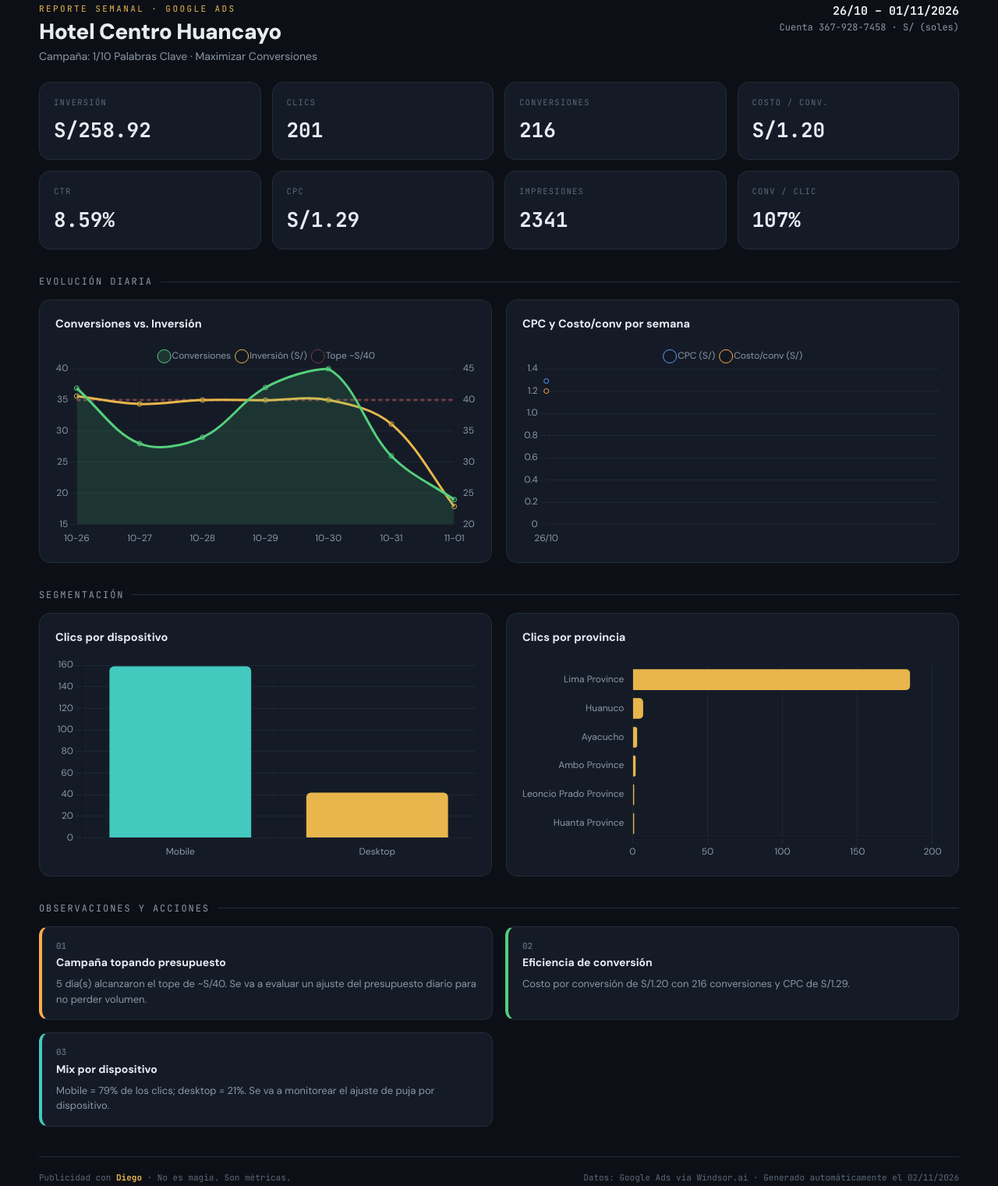
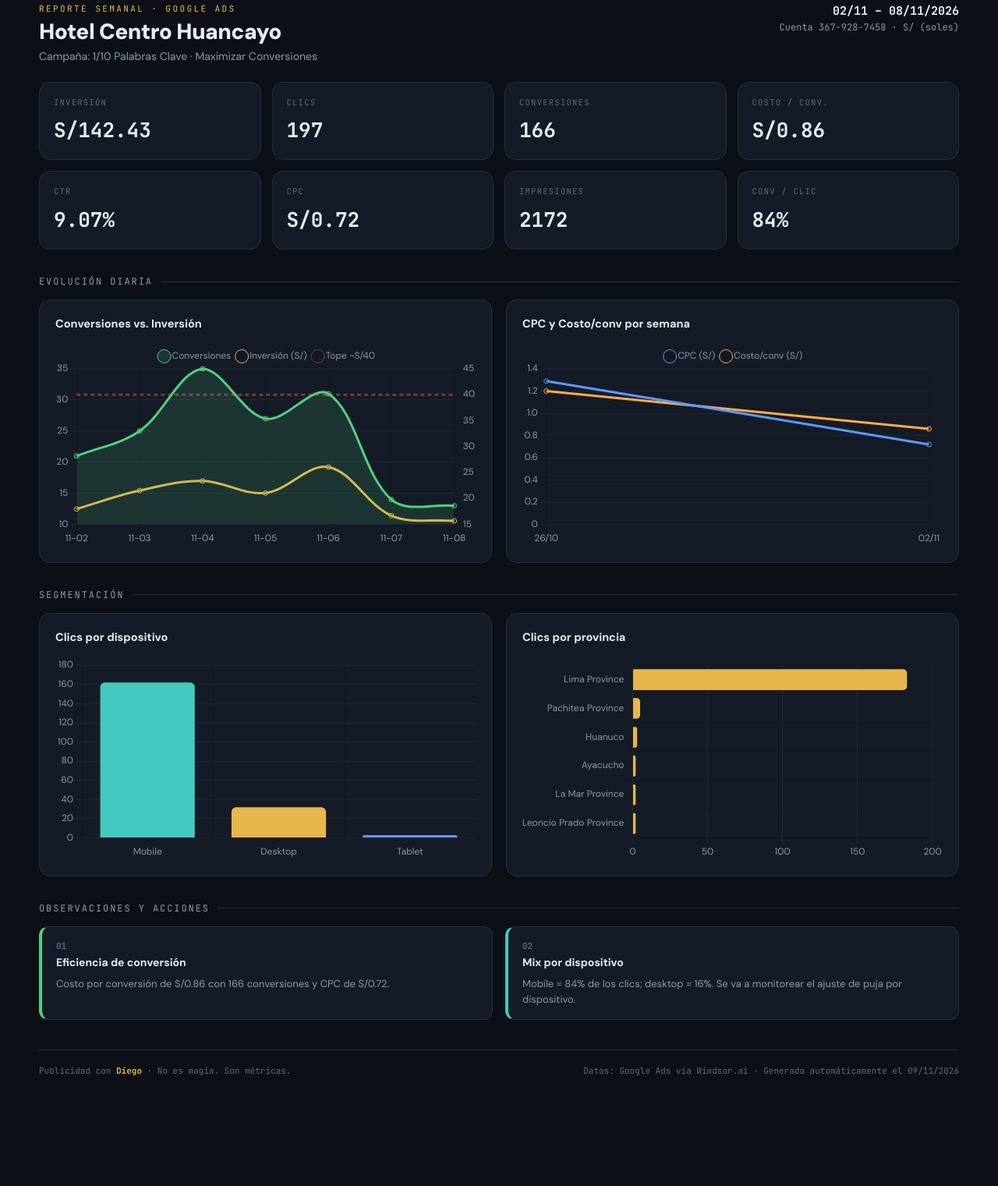
Before and after one commit to publicidadcondiego/dashboard-hotel-centro, a plain HTML site: page index.html in a window 1280 px wide. Shown: the part 29-1550 px from the top of the page at 78% size. After the commit the page ends 1475 px from the top, so only its background shows below. Drawn offline with nearby package versions, Linux system fonts and the light colour scheme.

Commit message:
Actualización automática del dashboard (2026-11-09)

```diff
--- a/index.html
+++ b/index.html
@@ -1,7 +1,7 @@
 <!DOCTYPE html>
 <html lang="es"><head>
 <meta charset="UTF-8"><meta name="viewport" content="width=device-width, initial-scale=1.0">
-<title>Hotel Centro Huancayo — Reporte Semanal (26/10 – 01/11/2026)</title>
+<title>Hotel Centro Huancayo — Reporte Semanal (02/11 – 08/11/2026)</title>
 <link href="https://fonts.googleapis.com/css2?family=DM+Sans:wght@400;500;700;900&family=JetBrains+Mono:wght@400;500;700&display=swap" rel="stylesheet">
 <script src="https://cdnjs.cloudflare.com/ajax/libs/Chart.js/4.4.1/chart.umd.min.js"></script>
 <style>
@@ -51,20 +51,20 @@ tbody td:first-child{text-align:left;font-family:var(--sans);font-weight:500}
     <h1>Hotel Centro Huancayo</h1>
     <div class="subtitle">Campaña: 1/10 Palabras Clave · Maximizar Conversiones</div>
   </div>
-  <div class="period"><span class="range">26/10 – 01/11/2026</span><br>Cuenta 367-928-7458 · S/ (soles)</div>
+  <div class="period"><span class="range">02/11 – 08/11/2026</span><br>Cuenta 367-928-7458 · S/ (soles)</div>
 </div>
 
 <div class="kpis">
-  <div class="kpi"><div class="label">Inversión</div><div class="val">S/258.92</div></div>
-  <div class="kpi"><div class="label">Clics</div><div class="val">201</div></div>
-  <div class="kpi"><div class="label">Conversiones</div><div class="val">216</div></div>
-  <div class="kpi"><div class="label">Costo / Conv.</div><div class="val">S/1.20</div></div>
+  <div class="kpi"><div class="label">Inversión</div><div class="val">S/142.43</div></div>
+  <div class="kpi"><div class="label">Clics</div><div class="val">197</div></div>
+  <div class="kpi"><div class="label">Conversiones</div><div class="val">166</div></div>
+  <div class="kpi"><div class="label">Costo / Conv.</div><div class="val">S/0.86</div></div>
 </div>
 <div class="kpis">
-  <div class="kpi"><div class="label">CTR</div><div class="val">8.59%</div></div>
-  <div class="kpi"><div class="label">CPC</div><div class="val">S/1.29</div></div>
-  <div class="kpi"><div class="label">Impresiones</div><div class="val">2341</div></div>
-  <div class="kpi"><div class="label">Conv / Clic</div><div class="val">107%</div></div>
+  <div class="kpi"><div class="label">CTR</div><div class="val">9.07%</div></div>
+  <div class="kpi"><div class="label">CPC</div><div class="val">S/0.72</div></div>
+  <div class="kpi"><div class="label">Impresiones</div><div class="val">2172</div></div>
+  <div class="kpi"><div class="label">Conv / Clic</div><div class="val">84%</div></div>
 </div>
 
 <div class="section-title">Evolución diaria</div>
@@ -80,34 +80,33 @@ tbody td:first-child{text-align:left;font-family:var(--sans);font-weight:500}
 </div>
 
 <div class="section-title">Observaciones y acciones</div>
-<div class="obs-grid"><div class="obs warn"><div class="n">01</div><h4>Campaña topando presupuesto</h4><p>5 día(s) alcanzaron el tope de ~S/40. Se va a evaluar un ajuste del presupuesto diario para no perder volumen.</p></div>
-<div class="obs green"><div class="n">02</div><h4>Eficiencia de conversión</h4><p>Costo por conversión de S/1.20 con 216 conversiones y CPC de S/1.29.</p></div>
-<div class="obs teal"><div class="n">03</div><h4>Mix por dispositivo</h4><p>Mobile = 79% de los clics; desktop = 21%. Se va a monitorear el ajuste de puja por dispositivo.</p></div></div>
+<div class="obs-grid"><div class="obs green"><div class="n">01</div><h4>Eficiencia de conversión</h4><p>Costo por conversión de S/0.86 con 166 conversiones y CPC de S/0.72.</p></div>
+<div class="obs teal"><div class="n">02</div><h4>Mix por dispositivo</h4><p>Mobile = 84% de los clics; desktop = 16%. Se va a monitorear el ajuste de puja por dispositivo.</p></div></div>
 
 <div class="foot">
   <span>Publicidad con <b>Diego</b> · No es magia. Son métricas.</span>
-  <span>Datos: Google Ads vía Windsor.ai · Generado automáticamente el 02/11/2026</span>
+  <span>Datos: Google Ads vía Windsor.ai · Generado automáticamente el 09/11/2026</span>
 </div>
 
 </div>
 <script>
 Chart.defaults.font.family="'DM Sans',sans-serif";Chart.defaults.color="#8b97a8";
 const grid="rgba(35,44,59,.7)";
-new Chart(chDaily,{type:'line',data:{labels:["10-26", "10-27", "10-28", "10-29", "10-30", "10-31", "11-01"],datasets:[
-  {label:'Conversiones',data:[36.9, 28.0, 29.0, 37.0, 40.0, 26.0, 19.0],borderColor:'#54cf7c',backgroundColor:'rgba(84,207,124,.15)',fill:true,tension:.35,yAxisID:'y'},
-  {label:'Inversión (S/)',data:[40.61, 39.35, 39.99, 39.97, 39.99, 36.13, 22.89],borderColor:'#e8b64c',tension:.35,yAxisID:'y1'},
+new Chart(chDaily,{type:'line',data:{labels:["11-02", "11-03", "11-04", "11-05", "11-06", "11-07", "11-08"],datasets:[
+  {label:'Conversiones',data:[21.0, 25.0, 35.0, 27.0, 31.0, 14.0, 13.0],borderColor:'#54cf7c',backgroundColor:'rgba(84,207,124,.15)',fill:true,tension:.35,yAxisID:'y'},
+  {label:'Inversión (S/)',data:[17.99, 21.54, 23.39, 21.06, 26.06, 16.7, 15.69],borderColor:'#e8b64c',tension:.35,yAxisID:'y1'},
   {label:'Tope ~S/40',data:[40.0, 40.0, 40.0, 40.0, 40.0, 40.0, 40.0],borderColor:'rgba(255,107,107,.4)',borderDash:[5,4],pointRadius:0,yAxisID:'y1'}
 ]},options:{responsive:true,maintainAspectRatio:false,plugins:{legend:{labels:{usePointStyle:true,boxWidth:8}}},
   scales:{y:{position:'left',grid:{color:grid}},y1:{position:'right',grid:{drawOnChartArea:false},suggestedMax:45.0}}}});
-new Chart(chTrend,{type:'line',data:{labels:["26/10"],datasets:[
-  {label:'CPC (S/)',data:[1.29],borderColor:'#5b9bff',tension:.3},
-  {label:'Costo/conv (S/)',data:[1.2],borderColor:'#ffab4d',tension:.3}
+new Chart(chTrend,{type:'line',data:{labels:["26/10", "02/11"],datasets:[
+  {label:'CPC (S/)',data:[1.29, 0.72],borderColor:'#5b9bff',tension:.3},
+  {label:'Costo/conv (S/)',data:[1.2, 0.86],borderColor:'#ffab4d',tension:.3}
 ]},options:{responsive:true,maintainAspectRatio:false,plugins:{legend:{labels:{usePointStyle:true,boxWidth:8}}},scales:{y:{grid:{color:grid},beginAtZero:true}}}});
-new Chart(chDevice,{type:'bar',data:{labels:["Mobile", "Desktop"],datasets:[
-  {label:'Clics',data:[159, 42],backgroundColor:['#43c9be','#e8b64c','#5b9bff'],borderRadius:6}]},
+new Chart(chDevice,{type:'bar',data:{labels:["Mobile", "Desktop", "Tablet"],datasets:[
+  {label:'Clics',data:[162, 32, 3],backgroundColor:['#43c9be','#e8b64c','#5b9bff'],borderRadius:6}]},
   options:{responsive:true,maintainAspectRatio:false,plugins:{legend:{display:false}},scales:{y:{grid:{color:grid}}}}});
-new Chart(chProv,{type:'bar',data:{labels:["Lima Province", "Huanuco", "Ayacucho", "Ambo Province", "Leoncio Prado Province", "Huanta Province"],datasets:[
-  {label:'Clics',data:[185, 7, 3, 2, 1, 1],backgroundColor:'#e8b64c',borderRadius:5}]},
+new Chart(chProv,{type:'bar',data:{labels:["Lima Province", "Pachitea Province", "Huanuco", "Ayacucho", "La Mar Province", "Leoncio Prado Province"],datasets:[
+  {label:'Clics',data:[183, 5, 3, 2, 2, 2],backgroundColor:'#e8b64c',borderRadius:5}]},
   options:{indexAxis:'y',responsive:true,maintainAspectRatio:false,plugins:{legend:{display:false}},scales:{x:{grid:{color:grid}}}}});
 </script>
 </body></html>
```
Also changed, not shown: data/history.json (+7 -0 lines).
